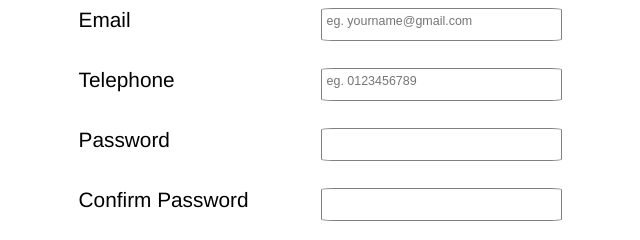
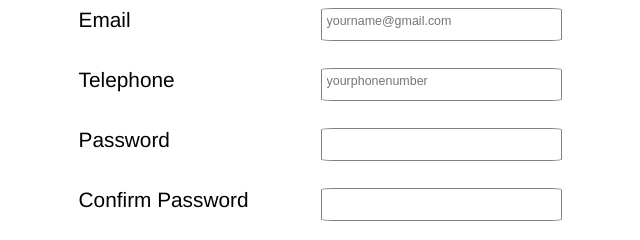
Before and after one commit to chinmaymundhada/formvalidation, a plain HTML site: page index.html in a window 1280 px wide. Shown: the top 240 px of the page, 211-851 px from the left. Drawn offline with Linux system fonts and the light colour scheme.

Commit message:
Updates-2

```diff
--- a/index.html
+++ b/index.html
@@ -4,7 +4,7 @@
 
     <head>
 
-        <title>jQuery</title>
+        <title>Form Validation</title>
 
         <script type="text/javascript" src="js/jquery.min.js"></script>
         <link href="css/main.css" rel="stylesheet" type="text/css" />
@@ -22,14 +22,14 @@
             <div class="form-element">
 
                 <label for="email">Email</label>
-                <input type="text" name="email" id="email" placeholder = "eg. yourname@gmail.com">
+                <input type="text" name="email" id="email" placeholder = "yourname@gmail.com">
 
                 </div>
 
             <div class="form-element">
 
                 <label for="phone">Telephone</label>
-                <input type="text" name="phone" id="phone" placeholder = "eg. 0123456789">
+                <input type="text" name="phone" id="phone" placeholder = "yourphonenumber">
 
             </div>
 
--- a/js/script.js
+++ b/js/script.js
@@ -72,11 +72,6 @@
 
                 }
 
-                if ($("#password").val() != $("#passwordConfirm").val()) {
-
-                    errorMessage += "<p>Your passwords don't match</p>";
-
-                }
 
                 if (errorMessage != "") {
 
```
